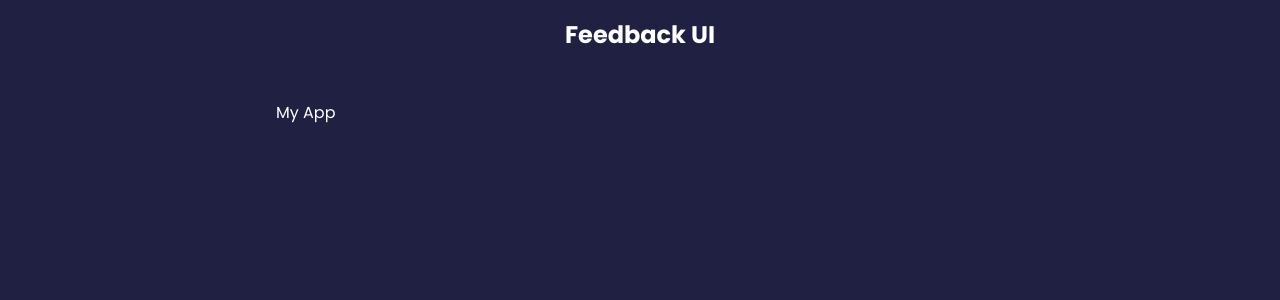
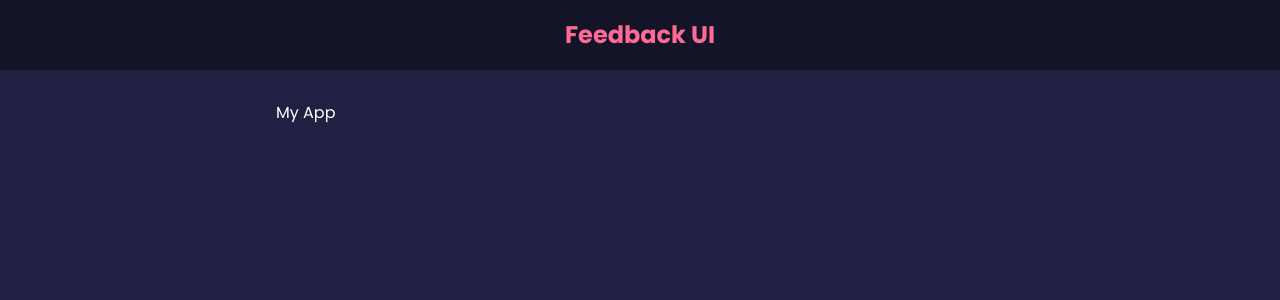
Before and after one commit to lacherv/feedback-ui-app, a React (Create React App) app: page / in a window 1280 px wide. Shown: the top 300 px of the page. Built offline with nearby package versions, Linux system fonts and the light colour scheme.

Commit message:
adding styles to a components

```diff
--- a/src/App.js
+++ b/src/App.js
@@ -4,7 +4,7 @@ const App = () => {
 
     return (
         <>
-        <Header  />
+        <Header />
             <div className="container">
                 My App
             </div>
--- a/src/components/Header.jsx
+++ b/src/components/Header.jsx
@@ -1,8 +1,12 @@
 import PropTypes from 'prop-types'
 
-const Header = ({ text }) => {
+const Header = ({ text, bgColor, textColor }) => {
+    const headerStyles = {
+        backgroundColor: bgColor,
+        color: textColor
+    }
     return (
-        <header>
+        <header style={headerStyles}>
             <div className="container">
                 <h2>{text}</h2>
             </div>
@@ -12,8 +16,13 @@ const Header = ({ text }) => {
 
 Header.defaultProps = {
     text: 'Feedback UI',
+    bgColor: 'rgba(0,0,0,0.4)',
+    textColor: '#ff6a95'
 }
+
 Header.propTypes = {
-    text: PropTypes.string
+    text: PropTypes.string,
+    bgColor: PropTypes.string,
+    textColor: PropTypes.string
 }
 export default Header;
```
